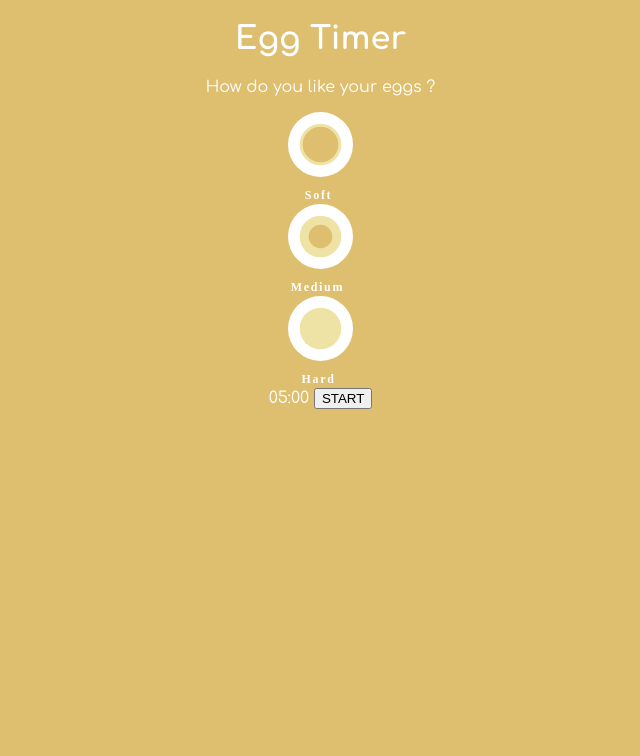
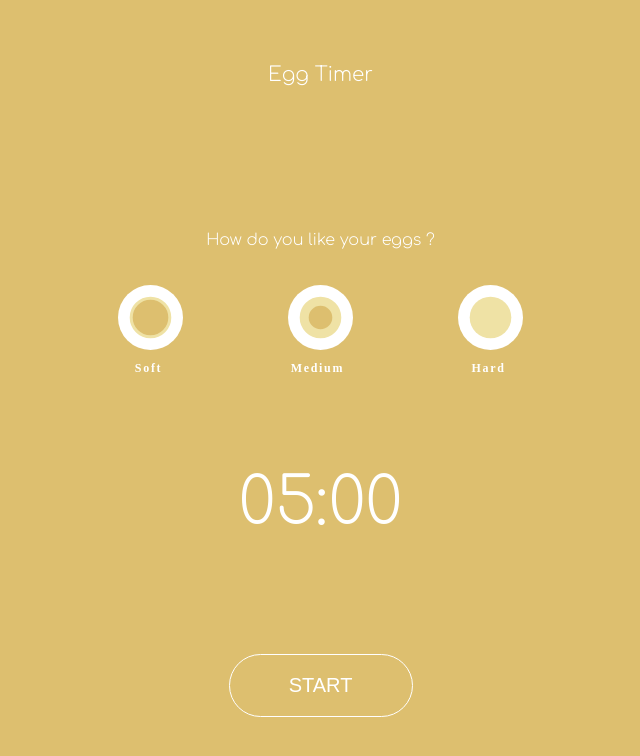
Before and after one commit to syvkristine/EggTimer-Applikasjon, an Electron app: page www/index.html in a window 965 px wide. Shown: the whole page, without its empty margins (162-802 px from the left). Drawn offline with Linux system fonts and the light colour scheme.

Commit message:
add style to many classes

```diff
--- a/www/style.css
+++ b/www/style.css
@@ -9,4 +9,73 @@ body {
     text-align: center;
     font-family: 'Comfortaa', cursive;
     color: white;
+    font-weight: 300;
 }
+
+h1 {
+    font-size: 20px;
+    font-weight: 300;
+    padding-top: 50px;
+}
+
+.eggWrapper {
+
+    padding-top: 115px;
+    padding-bottom: 90px;
+}
+
+p {
+
+    padding-bottom: 20px;
+}
+
+.softEgg {
+
+    padding-right: 100px;
+}
+
+.hardEgg {
+
+    padding-left: 100px;
+}
+
+
+
+.kokingchoise {
+
+    display: inline;
+
+}
+
+.kokingchoise:hover {
+
+    cursor: pointer;
+}
+
+
+.time {
+
+    font-size: 65px;
+
+    padding-bottom: 115px;
+    display: block;
+
+}
+
+.startBt {
+    color: white;
+    font-size: 20px;
+    font-weight: 300;
+
+    background-color: #DDBF6F;
+    border: 1px solid white;
+    border-radius: 50px;
+    width: 184px;
+    height: 63px;
+
+
+}
+
+.startBt:hover {
+    cursor: pointer;
+}
```
